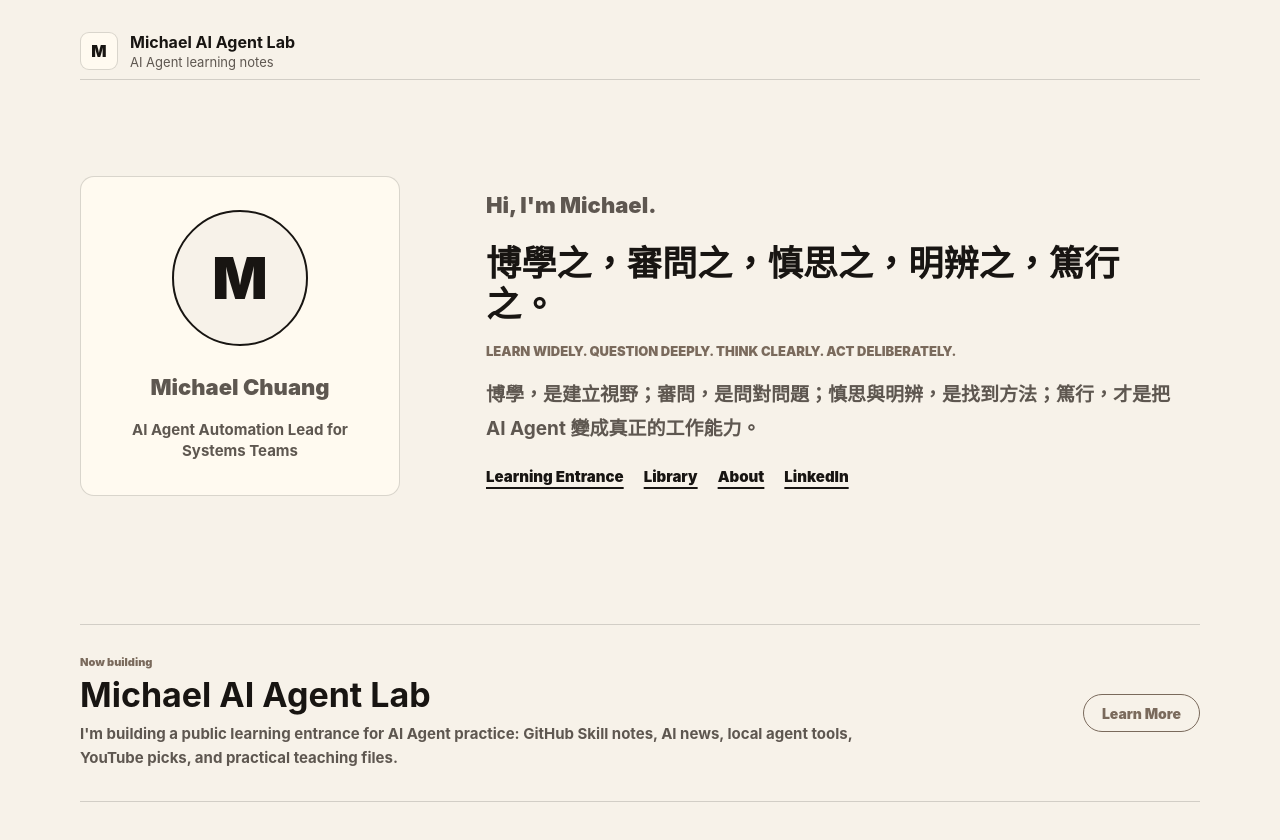
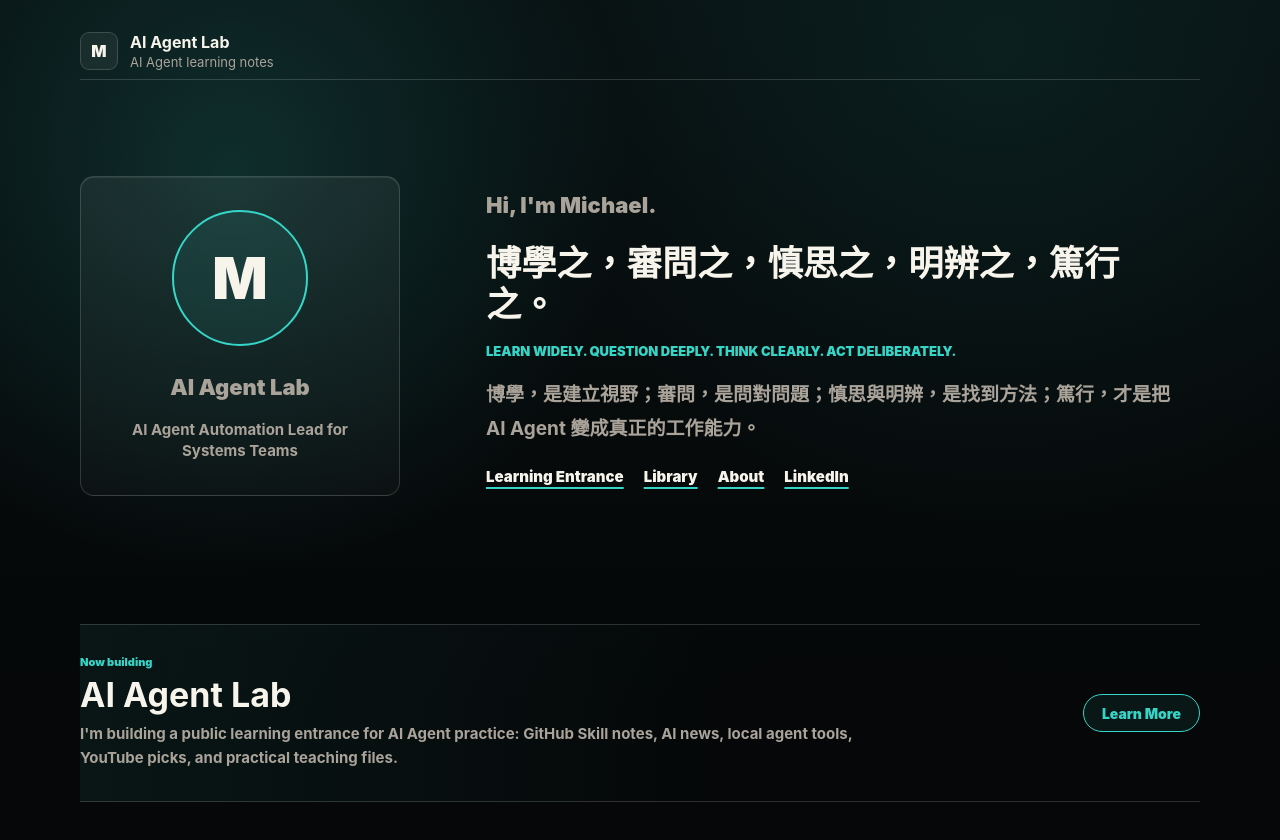
Before and after one commit to mm7382/pec-ai-agent-training, a plain HTML site: page index.html in a window 1280 px wide. Drawn offline with Linux system fonts and the light colour scheme.

Commit message:
Apply dark editorial homepage

```diff
--- a/index.html
+++ b/index.html
@@ -3,28 +3,28 @@
 <head>
   <meta charset="utf-8">
   <meta name="viewport" content="width=device-width, initial-scale=1">
-  <title>Michael AI Agent Lab</title>
-  <meta name="description" content="Michael 整理的 AI Agent 學習入口、熱門工具、教學教材與實作資源">
+  <title>AI Agent Lab</title>
+  <meta name="description" content="AI Agent 學習入口、熱門工具、教學教材與實作資源">
   <link rel="icon" href="./favicon.svg" type="image/svg+xml">
-  <link rel="stylesheet" href="./styles.css?v=20260724-matt-clean-home-v3">
+  <link rel="stylesheet" href="./styles.css?v=20260724-editorial-dark-home-v2">
   <script src="./site-config.js?v=20260711-resource-library"></script>
 </head>
 <body class="personal-home-page">
   <main class="app-shell">
     <header class="topbar" aria-label="網站導覽">
-      <a class="brand" href="./index.html" aria-label="Michael AI Agent Lab 首頁">
+      <a class="brand" href="./index.html" aria-label="AI Agent Lab 首頁">
         <span class="brand-mark" aria-hidden="true">M</span>
         <span>
-          <strong>Michael AI Agent Lab</strong>
+          <strong>AI Agent Lab</strong>
           <small>AI Agent learning notes</small>
         </span>
       </a>
     </header>
 
     <section class="home-landing" aria-labelledby="homeLandingTitle">
-      <aside class="home-profile-card" aria-label="Michael Chuang">
+      <aside class="home-profile-card" aria-label="AI Agent Lab">
         <div class="home-profile-mark" aria-hidden="true">M</div>
-        <p>Michael Chuang</p>
+        <p>AI Agent Lab</p>
         <span>AI Agent Automation Lead for Systems Teams</span>
       </aside>
 
@@ -45,7 +45,7 @@
     <section class="home-project-strip" aria-labelledby="homeProjectTitle">
       <div>
         <p class="section-label">Now building</p>
-        <h2 id="homeProjectTitle">Michael AI Agent Lab</h2>
+        <h2 id="homeProjectTitle">AI Agent Lab</h2>
         <p>I'm building a public learning entrance for AI Agent practice: GitHub Skill notes, AI news, local agent tools, YouTube picks, and practical teaching files.</p>
       </div>
       <a href="./learning.html">Learn More</a>
--- a/styles.css
+++ b/styles.css
@@ -41,12 +41,16 @@ body {
 }
 
 body.personal-home-page {
-  --home-paper: #f7f2e9;
-  --home-ink: #181512;
-  --home-muted: #5e5750;
-  --home-line: rgba(24, 21, 18, 0.16);
-  --home-accent: #7a6a5c;
-  background: var(--home-paper);
+  --home-paper: #050708;
+  --home-ink: #f7f4ec;
+  --home-muted: #aaa39a;
+  --home-soft: #151b1d;
+  --home-line: rgba(247, 244, 236, 0.16);
+  --home-accent: #35d6c8;
+  background:
+    radial-gradient(circle at 18% 20%, rgba(53, 214, 200, 0.16), transparent 25rem),
+    radial-gradient(circle at 78% 6%, rgba(53, 214, 200, 0.08), transparent 30rem),
+    linear-gradient(180deg, #081011 0, var(--home-paper) 44rem);
   color: var(--home-ink);
 }
 
@@ -99,7 +103,7 @@ button {
 
 .personal-home-page .brand-mark {
   border-color: var(--home-line);
-  background: #fffaf0;
+  background: rgba(247, 244, 236, 0.06);
   color: var(--home-ink);
 }
 
@@ -206,7 +210,9 @@ button {
   min-height: 320px;
   border: 1px solid var(--home-line);
   border-radius: 14px;
-  background: #fffaf0;
+  background:
+    linear-gradient(180deg, rgba(247, 244, 236, 0.06), rgba(247, 244, 236, 0.025));
+  box-shadow: inset 0 1px 0 rgba(255, 255, 255, 0.08);
   padding: 28px;
   text-align: center;
 }
@@ -217,9 +223,9 @@ button {
   width: 136px;
   height: 136px;
   margin-bottom: 22px;
-  border: 2px solid var(--home-ink);
+  border: 2px solid var(--home-accent);
   border-radius: 999px;
-  background: var(--home-paper);
+  background: rgba(53, 214, 200, 0.08);
   color: var(--home-ink);
   font-size: 58px;
   font-weight: 950;
@@ -266,7 +272,7 @@ button {
   margin: 0;
   color: var(--home-ink);
   font-size: clamp(38px, 5.2vw, 62px);
-  font-weight: 950;
+  font-weight: 900;
   line-height: 1.02;
 }
 
@@ -301,7 +307,8 @@ button {
   font-size: 15px;
   font-weight: 900;
   text-decoration: underline;
-  text-decoration-thickness: 2px;
+  text-decoration-color: var(--home-accent);
+  text-decoration-thickness: 1.5px;
   text-underline-offset: 5px;
 }
 
@@ -345,7 +352,7 @@ button {
   margin-top: clamp(72px, 12vw, 128px);
   border-top: 1px solid var(--home-line);
   border-bottom: 1px solid var(--home-line);
-  background: transparent;
+  background: linear-gradient(90deg, rgba(53, 214, 200, 0.07), transparent 58%);
   box-shadow: none;
   padding: clamp(22px, 3.2vw, 30px) 0;
 }
@@ -373,7 +380,7 @@ button {
   min-height: 38px;
   border: 1.5px solid var(--home-accent);
   border-radius: 999px;
-  background: transparent;
+  background: rgba(53, 214, 200, 0.08);
   color: var(--home-accent);
   padding: 0 18px;
   font-size: 14px;
```
